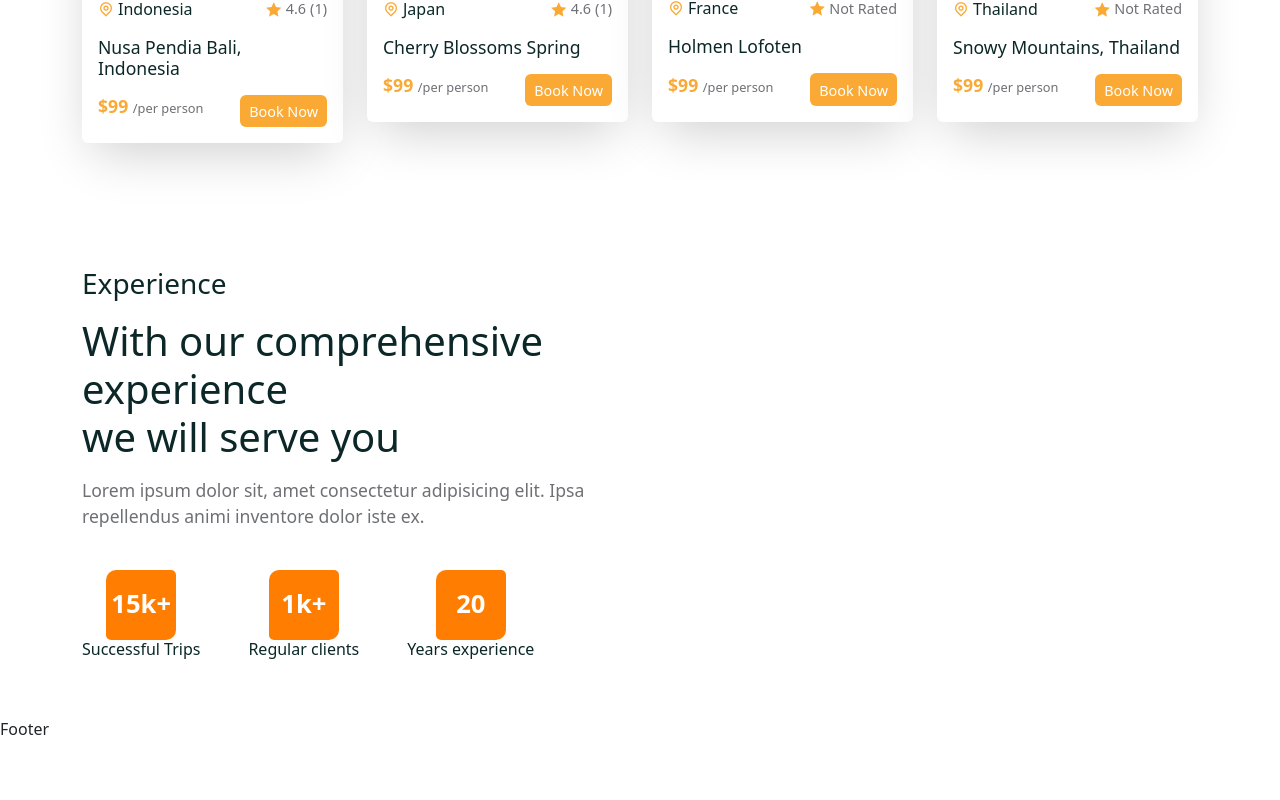
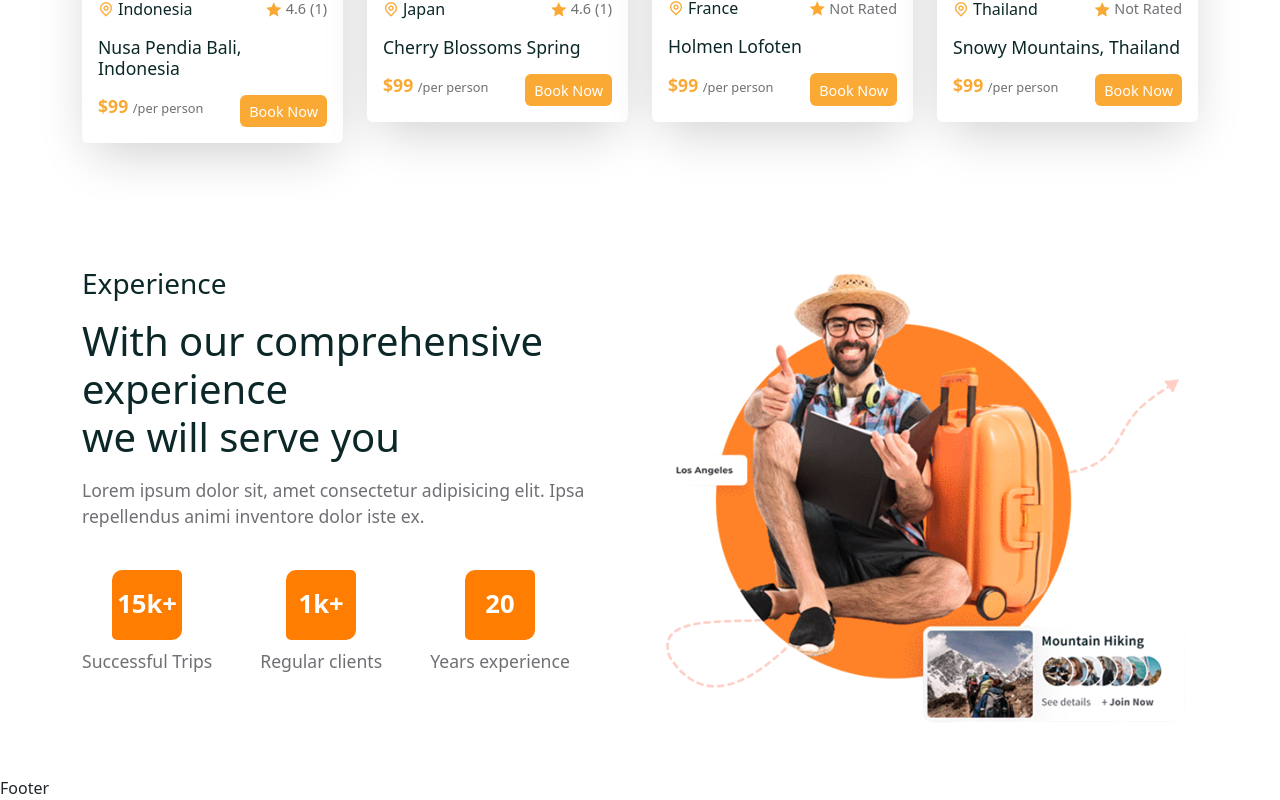
Before and after one commit to Billyrosecodes/Tour_app, a React (Create React App) app in the folder frontend/: page /home in a window 1280 px wide. Shown: the part 1798-2598 px from the top of the page. Before the commit the page ends 2539 px from the top, so only its background shows below. Built offline with nearby package versions, Linux system fonts and the light colour scheme; a web font is replaced by a local one.

Commit message:
adding in the img for the experience section

```diff
--- a/frontend/src/pages/Home.jsx
+++ b/frontend/src/pages/Home.jsx
@@ -6,6 +6,7 @@
 import heroImg02 from "../assets/images/hero-img02.jpg";
 import heroVideo from "../assets/images/hero-video.mp4";
 import worldImg from "../assets/images/world.png";
+import experienceImg from "../assets/images/experience.png";
 import Subtitle from "./../shared/Subtitle";
 
 import SearchBar from "../shared/SearchBar";
@@ -117,7 +118,11 @@
                 </div>
               </div>
             </Col>
-            <Col lg="6"></Col>
+            <Col lg="6">
+              <div className="experience_img">
+                <img src={experienceImg} alt="" />
+              </div>
+            </Col>
           </Row>
         </Container>
       </section>
--- a/frontend/src/styles/home.css
+++ b/frontend/src/styles/home.css
@@ -84,3 +84,9 @@
     font-weight: 600;
     border-radius: 10px 5px 10px 5px;
 }
+
+.counter_box h6{
+    font-size: 1.1rem;
+    margin-top: 0.7rem;
+    color: var(--text-color);
+}
```
